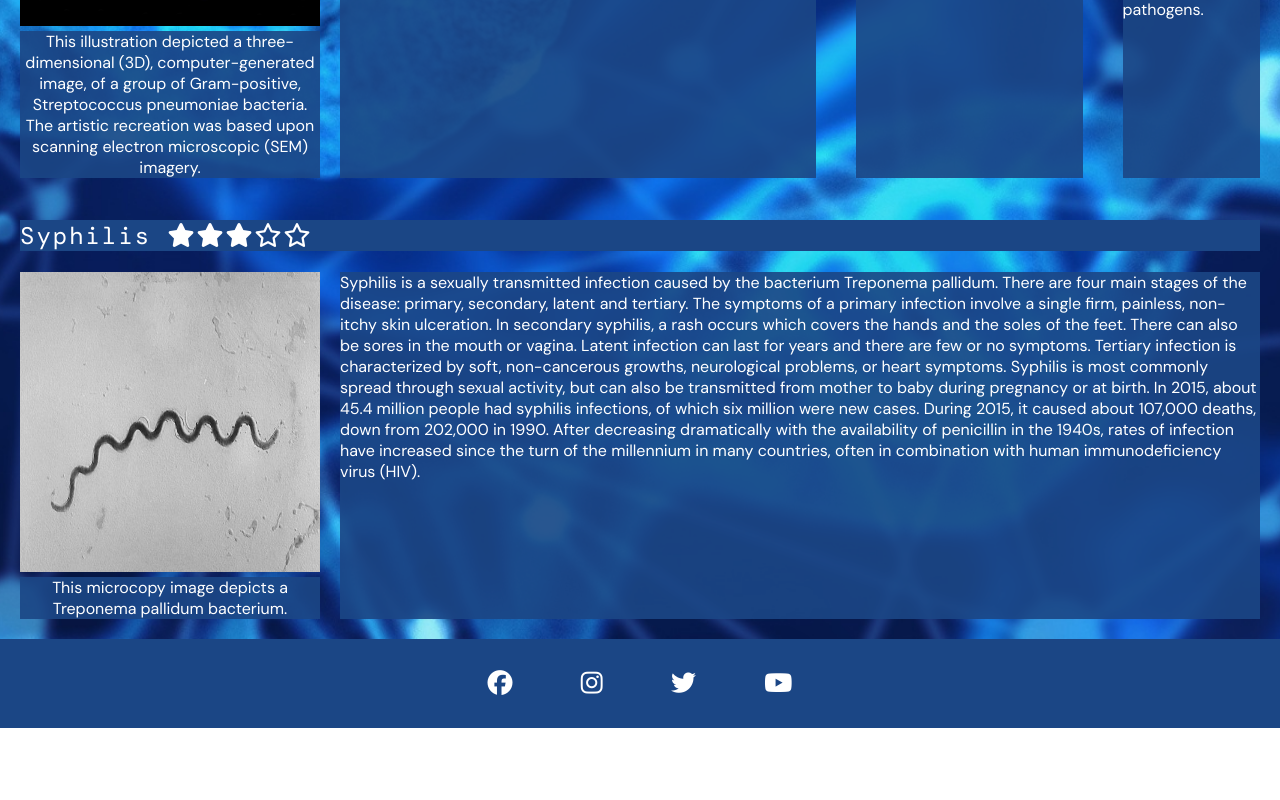
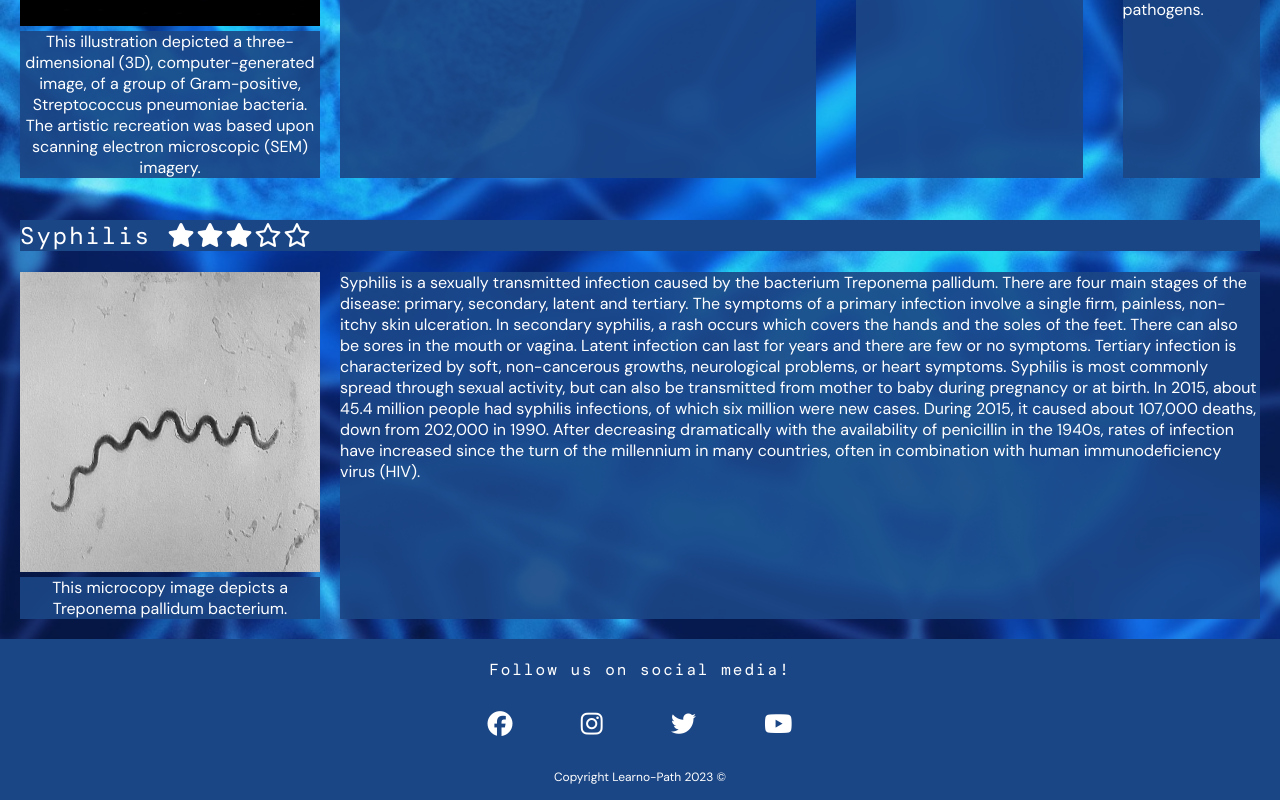
Before and after one commit to KTC96/project-one, a plain HTML site: page bacteria.html in a window 1280 px wide. Shown: the part 1049-1849 px from the top of the page. Before the commit the page ends 1777 px from the top, so only its background shows below. Drawn offline with nearby package versions, Linux system fonts and the light colour scheme.

Commit message:
Add footer text and copyright to all pages

```diff
--- a/assets/css/style.css
+++ b/assets/css/style.css
@@ -249,10 +249,18 @@ footer {
 
 footer h3 {
     text-align: center;
-    padding-top: 10px;
+    padding-top: 20px;
     font-size: 100%;
 
 }
+
+footer p {
+    font-size: 75%;
+    text-align: center;
+    padding-bottom: 15px;
+
+}
+
 
 .social-networks {
     text-align: center;
@@ -348,7 +356,7 @@ footer h3 {
     background-color: #1b4685;
     margin-left: 20px;
     margin-right: 20px;
-    word-wrap: break-word;
+
 }
 
 
--- a/bacteria.html
+++ b/bacteria.html
@@ -197,6 +197,7 @@
 
 
     <footer>
+        <h3> Follow us on social media!</h3>
         <ul class="social-networks">
             <li>
                 <a href="https://facebook.com" target="_blank" rel="noopener"
@@ -218,6 +219,7 @@
 
 
         </ul>
+        <p> Copyright Learno-Path 2023 ©</p>
 
 
     </footer>
```
Also changed, not shown: fungi.html (+2 -0 lines), index.html (+3 -0 lines), parasites.html (+1 -0 lines), viruses.html (+1 -0 lines).
